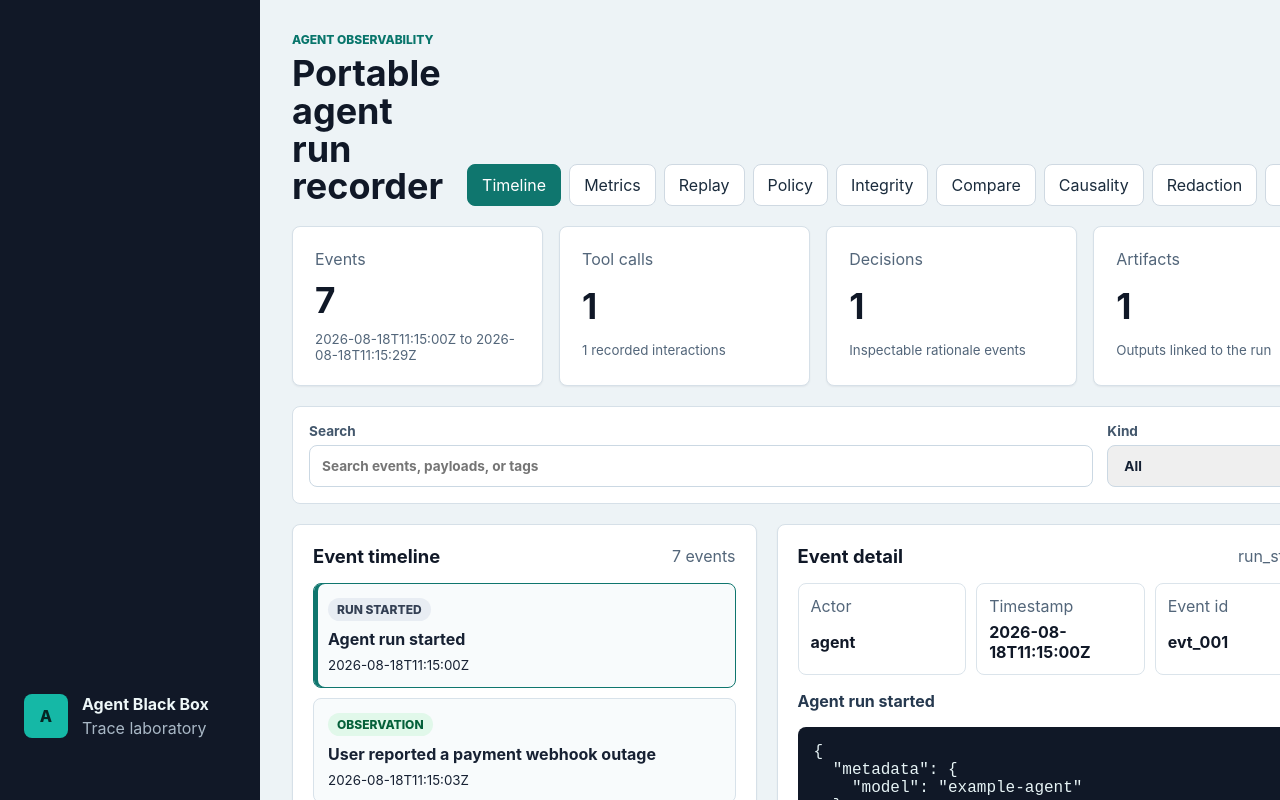
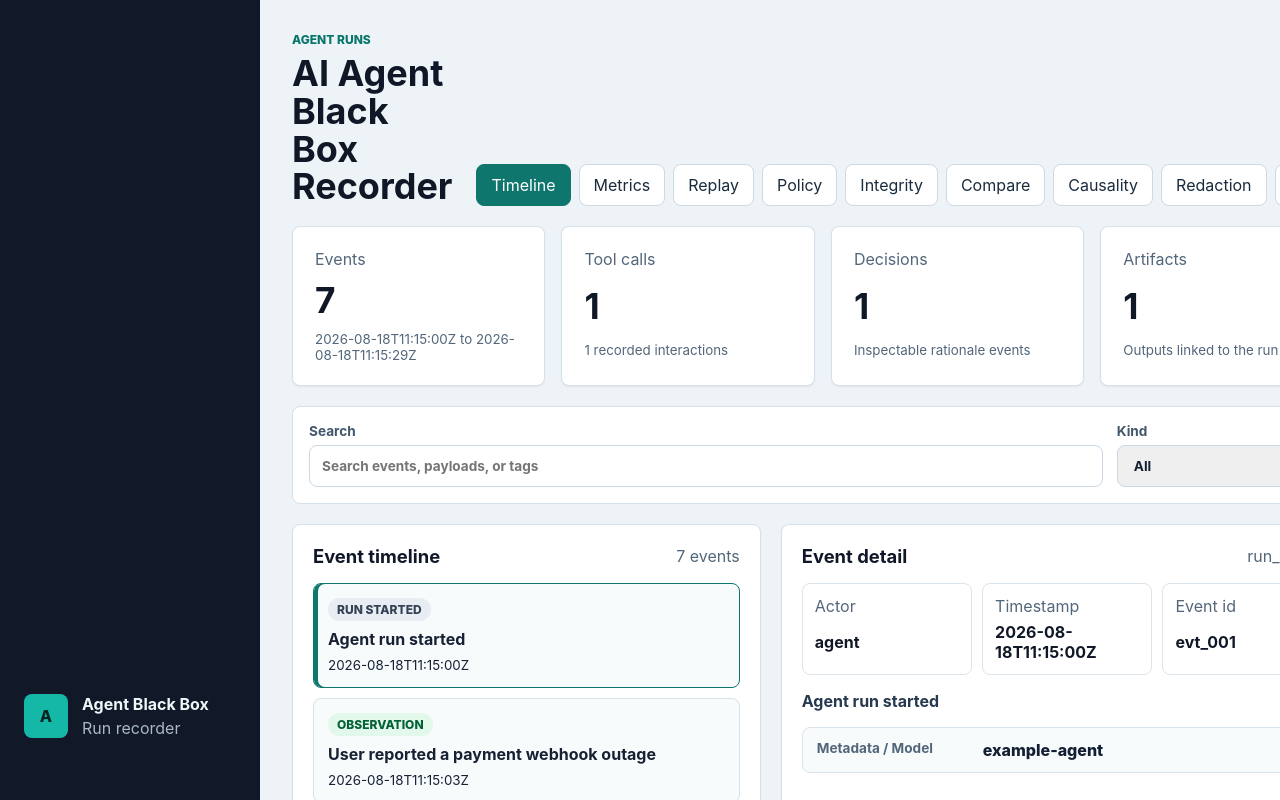
Before and after one commit to VictorOdoyo/agent-black-box, a React (Vite) app in the folder apps/viewer/: page / in a window 1280 px wide. Shown: the top 800 px of the page. Built offline with nearby package versions, Linux system fonts and the light colour scheme.

Commit message:
feat: make trace event details readable

```diff
--- a/apps/viewer/src/App.css
+++ b/apps/viewer/src/App.css
@@ -259,6 +259,34 @@ pre {
   padding: 16px;
 }
 
+.payload-grid {
+  display: grid;
+  gap: 10px;
+}
+
+.payload-row {
+  align-items: start;
+  background: #f8fbfc;
+  border: 1px solid #dbe4eb;
+  border-radius: 8px;
+  display: grid;
+  gap: 6px;
+  grid-template-columns: minmax(160px, 0.35fr) minmax(0, 1fr);
+  padding: 12px 14px;
+}
+
+.payload-row span {
+  color: #52667a;
+  font-size: 0.85rem;
+  font-weight: 700;
+}
+
+.payload-row strong {
+  color: #132033;
+  font-weight: 800;
+  overflow-wrap: anywhere;
+}
+
 .tool-stack,
 .finding-list,
 .comparison-grid,
@@ -314,6 +342,7 @@ code {
 
   .summary-grid,
   .main-grid,
+  .payload-row,
   .event-metadata {
     grid-template-columns: 1fr;
   }
--- a/apps/viewer/src/App.tsx
+++ b/apps/viewer/src/App.tsx
@@ -37,14 +37,14 @@ export default function App() {
         <div className="brand-mark">A</div>
         <div>
           <strong>Agent Black Box</strong>
-          <span>Trace laboratory</span>
+          <span>Run recorder</span>
         </div>
       </aside>
       <section className="content">
         <header className="page-header">
           <div>
-            <p>AGENT OBSERVABILITY</p>
-            <h1>Portable agent run recorder</h1>
+            <p>AGENT RUNS</p>
+            <h1>AI Agent Black Box Recorder</h1>
           </div>
           <nav aria-label="Views">
             {views.map((item) => (
--- a/apps/viewer/src/components/EventDetail.tsx
+++ b/apps/viewer/src/components/EventDetail.tsx
@@ -4,7 +4,37 @@ interface Props {
   event: TraceEvent
 }
 
+function readableKey(key: string) {
+  return key
+    .replaceAll('_', ' ')
+    .replaceAll('.', ' / ')
+    .replace(/\b\w/g, (letter) => letter.toUpperCase())
+}
+
+function formatValue(value: unknown): string {
+  if (Array.isArray(value)) return value.map(formatValue).join(', ')
+  if (typeof value === 'boolean') return value ? 'Yes' : 'No'
+  if (typeof value === 'number') return value.toLocaleString()
+  if (value === null || value === undefined) return 'None'
+  if (typeof value === 'object') return Object.entries(value as Record<string, unknown>)
+    .map(([key, nested]) => `${readableKey(key)}: ${formatValue(nested)}`)
+    .join('; ')
+  return String(value)
+}
+
+function flattenPayload(payload: Record<string, unknown>, prefix = ''): Array<[string, unknown]> {
+  return Object.entries(payload).flatMap(([key, value]) => {
+    const path = prefix ? `${prefix}.${key}` : key
+    if (value && !Array.isArray(value) && typeof value === 'object') {
+      return flattenPayload(value as Record<string, unknown>, path)
+    }
+    return [[path, value]]
+  })
+}
+
 export function EventDetail({ event }: Props) {
+  const payloadRows = flattenPayload(event.payload)
+
   return (
     <section className="panel detail-panel" aria-label="Selected event detail">
       <div className="panel-heading">
@@ -17,7 +47,18 @@ export function EventDetail({ event }: Props) {
         <div><dt>Event id</dt><dd>{event.id}</dd></div>
       </dl>
       <p className="event-summary">{event.summary}</p>
-      <pre>{JSON.stringify(event.payload, null, 2)}</pre>
+      <div className="payload-grid" aria-label="Event payload fields">
+        {payloadRows.length === 0 ? (
+          <p className="empty-state">No payload fields were recorded for this event.</p>
+        ) : (
+          payloadRows.map(([key, value]) => (
+            <div className="payload-row" key={key}>
+              <span>{readableKey(key)}</span>
+              <strong>{formatValue(value)}</strong>
+            </div>
+          ))
+        )}
+      </div>
     </section>
   )
 }
```
Also changed, not shown: 1 other file (tests, documents, lock files or other folders).
